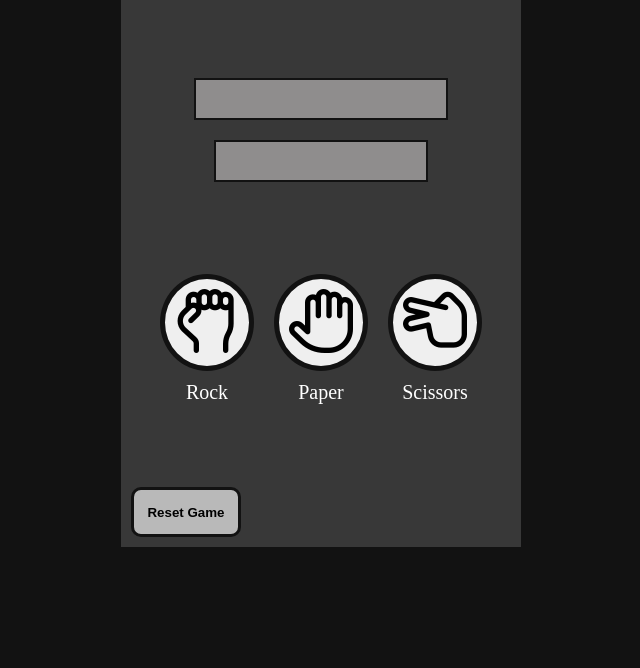
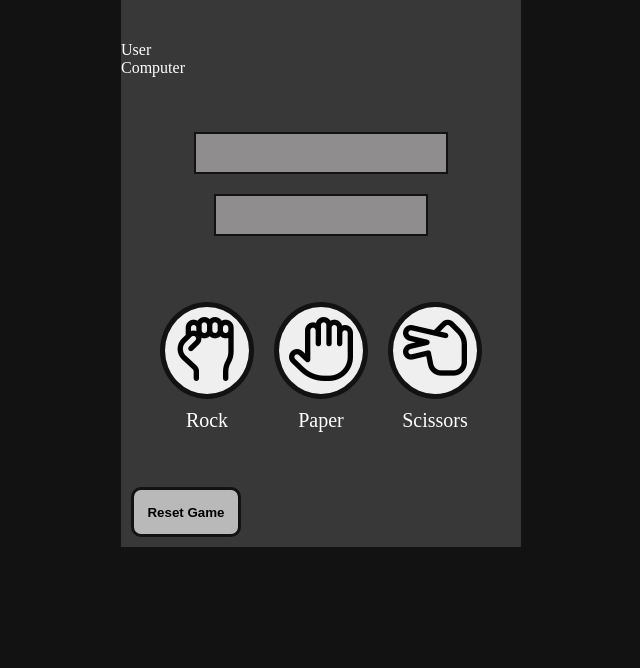
Before and after one commit to dvgpro/Rock-Paper-Scissors, a plain HTML site: page index.html in a window 1280 px wide. Shown: the part 132-800 px from the top of the page, without its empty margins (319-959 px from the left). Drawn offline with Linux system fonts and the light colour scheme.

Commit message:
Add new points counter container
Add container to display the user's and computer's points.

```diff
--- a/index.html
+++ b/index.html
@@ -17,6 +17,19 @@
             </div>
 
             <div class="main">
+
+                <div class="points-container">
+                    <div class="user-point-container">
+                        <div class="user-title">User</div>
+                        <div class="user-points-counter"></div>
+                    </div>
+
+                    <div class="computer-point-container">
+                        <div class="computer-title">Computer</div>
+                        <div class="comp-points-counter"></div>
+                    </div>
+                </div>
+
                 <div class="output-container">
                     <div class="output-message"></div>
                     <div class="winner-message"></div>
```
